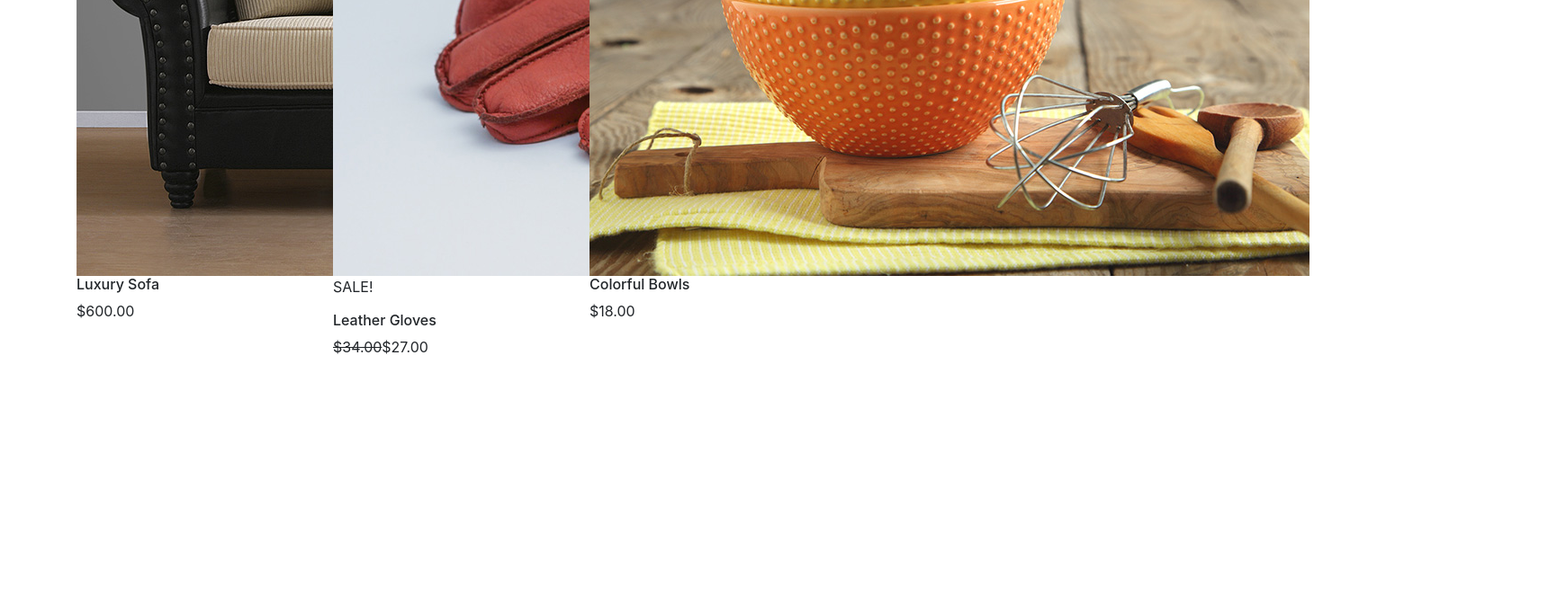
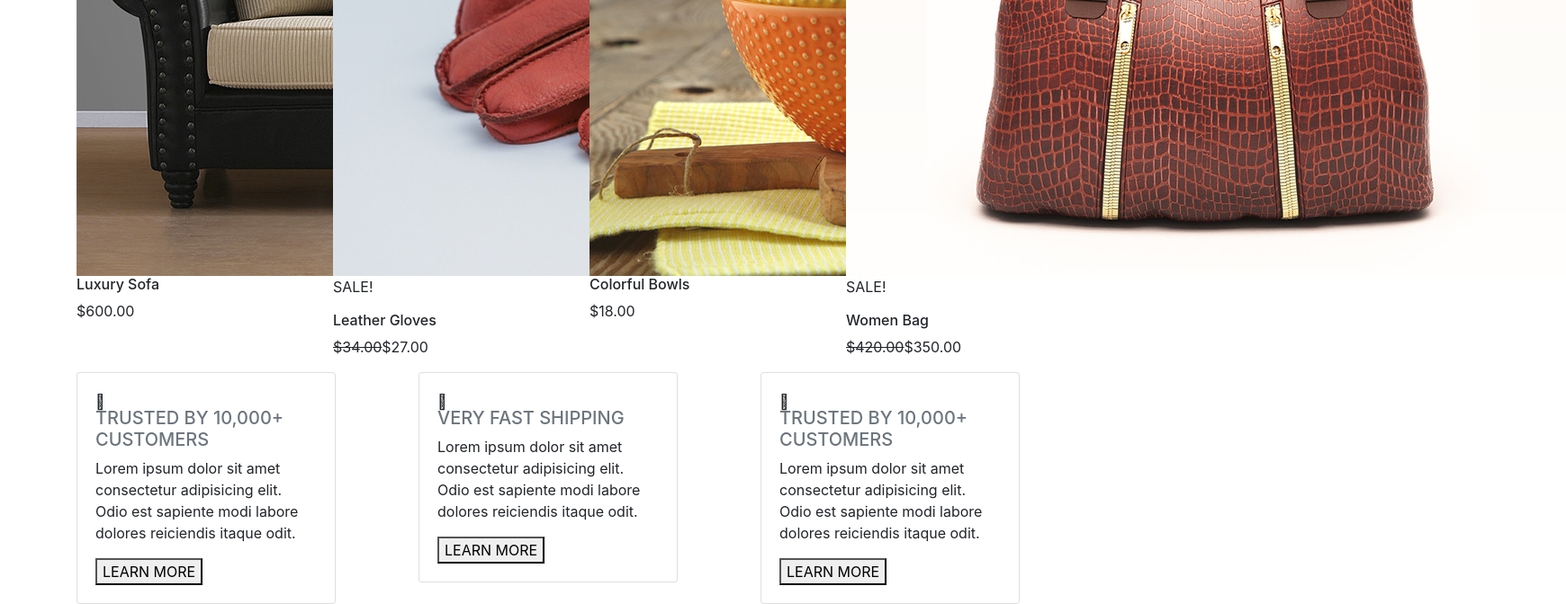
Before and after one commit to FannyHunin/JordanoFannyEmporium, a website: page index.html in a window 1280 px wide. Shown: the part 3634-4306 px from the top of the page at 90% size, 1740 px wide, since content can reach past the window. Before the commit the page ends 4048 px from the top, so only its background shows below. Drawn offline with nearby package versions, Linux system fonts and the light colour scheme; files whose address does not match are found by name.

Commit message:
section 6 (cards) terminée

```diff
--- a/index.html
+++ b/index.html
@@ -186,7 +186,7 @@
                     <p class="prix">$18.00</p>
                 </div>
                 <div class="col-3">
-                    <img src="" alt="">
+                    <img src="./public/img/products_mini/product-bag.jpg" alt="">
                     <div>
                         <p class="sale">SALE!</p>
                         <div>
@@ -206,7 +206,52 @@
         </div>
     </section>
 
-
+    <!-- section 6 -->
+    <section id="section6">
+        <div class="container">
+            <div class="row">
+                <div class="col-4">
+                    <div class="card" style="width: 18rem;">
+                        <div class="card-body">
+                            <i class="far fa-check-circle"></i>
+                            <h5 class="card-subtitle mb-2 text-muted">TRUSTED BY 10,000+ CUSTOMERS</h5>
+                            <p class="card-text">Lorem ipsum dolor sit amet consectetur adipisicing elit. Odio est
+                                sapiente modi labore dolores reiciendis itaque odit.</p>
+                            <button class="bouttonCartes">
+                                LEARN MORE
+                            </button>
+                        </div>
+                    </div>
+                </div>
+                <div class="col-4">
+                    <div class="card" style="width: 18rem;">
+                        <div class="card-body">
+                            <i class="far fa-paper-plane"></i>
+                            <h5 class="card-subtitle mb-2 text-muted">VERY FAST SHIPPING</h5>
+                            <p class="card-text">Lorem ipsum dolor sit amet consectetur adipisicing elit. Odio est
+                                sapiente modi labore dolores reiciendis itaque odit.</p>
+                            <button class="bouttonCartes">
+                                LEARN MORE
+                            </button>
+                        </div>
+                    </div>
+                </div>
+                <div class="col-4">
+                    <div class="card" style="width: 18rem;">
+                        <div class="card-body">
+                            <i class="far fa-check-circle"></i>
+                            <h5 class="card-subtitle mb-2 text-muted">TRUSTED BY 10,000+ CUSTOMERS</h5>
+                            <p class="card-text">Lorem ipsum dolor sit amet consectetur adipisicing elit. Odio est
+                                sapiente modi labore dolores reiciendis itaque odit.</p>
+                            <button class="bouttonCartes">
+                                LEARN MORE
+                            </button>
+                        </div>
+                    </div>
+                </div>
+            </div>
+        </div>
+    </section>
 
     <!-- scripts -->
     <script src="./node_modules/jquery/dist/jquery.js"></script>
```
